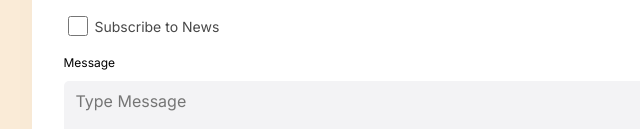
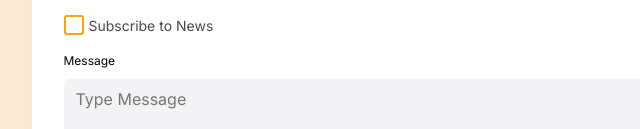
Before and after one commit to iEdiz/Homework_nov-4, a website built with webpack: page html_ts_boilerplate-master/src/index.html in a window 1280 px wide. Shown: the part 823-952 px from the top of the page, 276-916 px from the left. Built offline with nearby package versions, Linux system fonts and the light colour scheme; files whose address does not match are found by name.

Commit message:
Added style to checkbox

```diff
--- a/html_ts_boilerplate-master/src/index.html
+++ b/html_ts_boilerplate-master/src/index.html
@@ -84,8 +84,11 @@
                             </div>
                         </div>
                         <div class="subscribe-checkbox">
-                            <input type="checkbox" name="subscribe2" id="subscribe2" class="checkbox-box">
-                            <label for="subscribe2" class="checkbox-text">Subscribe to News</label>
+                            <label for="subscribe2" class="checkbox-text">
+                                <input type="checkbox" name="subscribe2" id="subscribe2" class="checkbox-box">
+                                <div class="checkbox-style"></div>
+                                 <span class="subscribe-to-news">Subscribe to News</span>
+                            </label>
                         </div>
                         <div class="description">
                             <label for="description1" class="description-label">Message</label>
@@ -226,6 +229,11 @@
         </div>
     </section>
     </section>
+    <label class="custom-checkbox">
+        <input type="checkbox" class="hidden-checkbox">
+        <div class="checkbox-style"></div>
+        Checkbox with Orange Background
+    </label>
     <script src="/scripts.js"></script>
 </body>
 </html>
--- a/html_ts_boilerplate-master/src/styles.scss
+++ b/html_ts_boilerplate-master/src/styles.scss
@@ -228,15 +228,59 @@ button:hover {
   margin: 16px 0 0 0;
 }
 
-.checkbox-box {
+
+.checkbox-text {
+  display: inline-block;
+  position: relative;
+  cursor: pointer;
+  font-size: 16px;
+}
+
+.checkbox-text .checkbox-box {
+  display: none;
+}
+
+.checkbox-text .checkbox-style {
   width: 20px;
   height: 20px;
-  border: none;
-  border-radius: 5px;
-  background-color: #FD7918;
+  border: 2px solid #FFA500;
+  background-color: white;
+  border-radius: 3px;
+  position: absolute;
+  left: 0;
+  top: 2px;
+  transition: 0.3s;
+  text-align: center;
+  line-height: 20px;
 }
 
-.checkbox-text {
+.checkbox-text .checkbox-box:checked + .checkbox-style {
+  background-color: #FFA500;
+}
+
+.checkbox-text .checkbox-style::after {
+  content: "\2713";
+  position: absolute;
+  top: 0;
+  left: 0;
+  right: 0;
+  bottom: 0;
+  font-size: 16px;
+  color: white;
+  opacity: 0;
+  transition: 0.3s;
+}
+
+.checkbox-text .checkbox-box:checked + .checkbox-style::after {
+  opacity: 1;
+}
+
+.subscribe-to-news {
+  display: inline-block;
+  margin: 1px 0px 0 25px;
+}
+
+.subscribe-to-news {
   color: rgba(72, 72, 72, 1);
   font-size: 14px;
   font-weight: 400;
```
